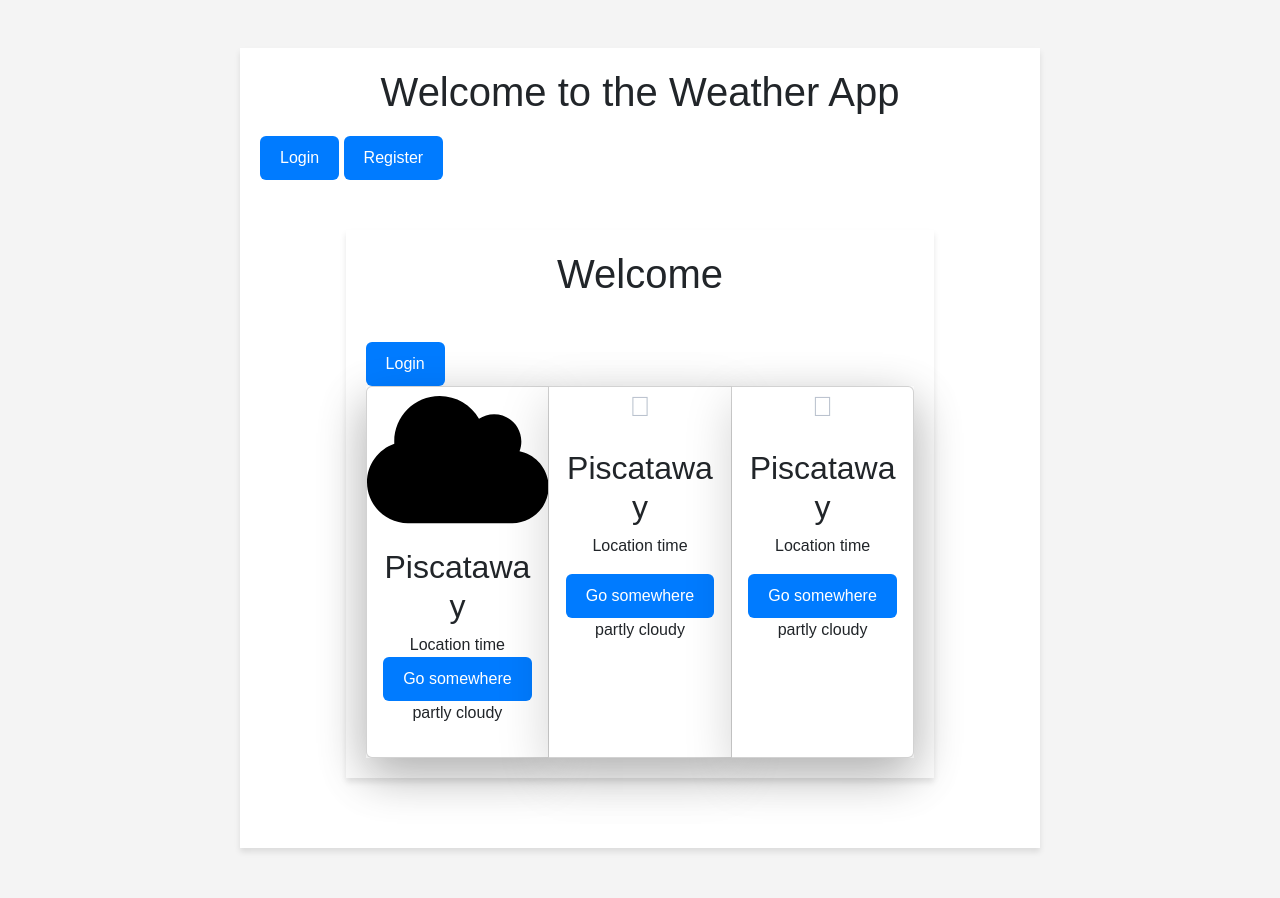
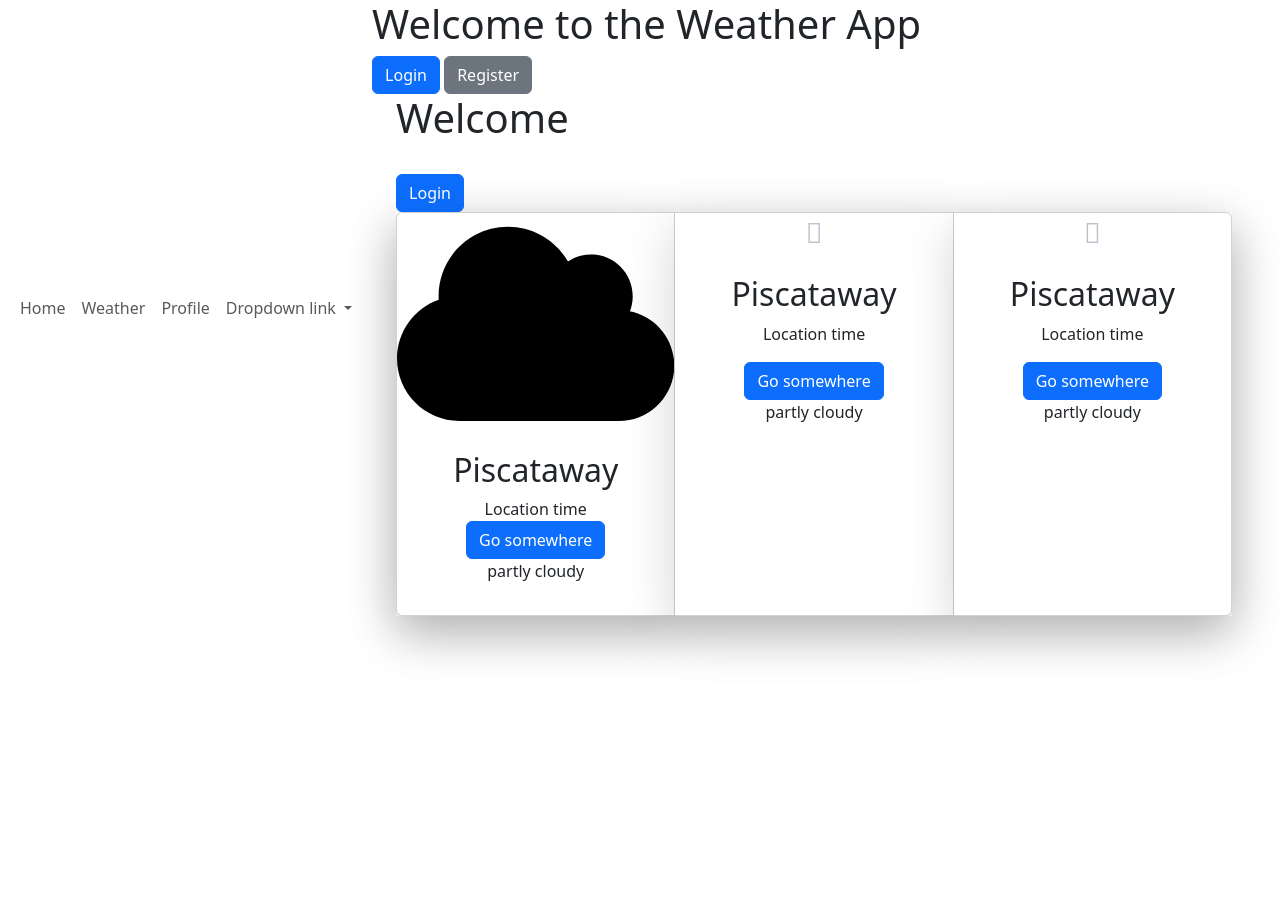
Before and after one commit to nikhildhage/miniproject3ND, a Flask app: page / in a window 1280 px wide. After the commit the page ends 658 px from the top, so only its background shows below. Run offline with Flask 3, Linux system fonts and the light colour scheme; some libraries are stand-ins or nearby versions.

Commit message:
Updated base.html to correct template style. Add Wrapper, Main Container, and Navbar

```diff
--- a/templates/base.html
+++ b/templates/base.html
@@ -4,28 +4,84 @@
     <meta charset="UTF-8">
     <meta name="viewport" content="width=device-width, initial-scale=1.0">
     <title>Weather App</title>
-
     <!-- Latest Bootstrap CSS -->
-    <link href="https://cdn.jsdelivr.net/npm/bootstrap@5.3.2/dist/css/bootstrap.min.css" rel="stylesheet" integrity="sha384-T3c6CoIi6uLrA9TneNEoa7RxnatzjcDSCmG1MXxSR1GAsXEV/Dwwykc2MPK8M2HN" crossorigin="anonymous">
-
+    <link href="https://cdn.jsdelivr.net/npm/bootstrap@5.3.2/dist/css/bootstrap.min.css" rel="stylesheet"
+          integrity="sha384-T3c6CoIi6uLrA9TneNEoa7RxnatzjcDSCmG1MXxSR1GAsXEV/Dwwykc2MPK8M2HN" crossorigin="anonymous">
+    <!-- Bootstrap Icons -->
+    <link rel="stylesheet" href="https://cdn.jsdelivr.net/npm/bootstrap-icons@1.3.0/font/bootstrap-icons.css"/>
     <!-- Latest Font Awesome -->
     <link rel="stylesheet" href="https://cdnjs.cloudflare.com/ajax/libs/font-awesome/6.0.0-beta3/css/all.min.css">
-
-    <!-- Custom CSS -->
-    <link rel="stylesheet" href="{{ url_for('static', filename='css/custom.css') }}">
+     {% block head %}
+        <!--Custom CSS -->
+         <link rel="stylesheet" href="{{ url_for('static',filename="/css/index.css") }}">
+     {% endblock %}
 </head>
 <body>
-
-<div class="container mt-5">
-    {% block content %}
-    {% endblock %}
+<div id="wrapper" class="container-fluid d-flex align-items-center justify-content-center">
+    <!--Navbar -->
+      <nav id="nav" class="navbar navbar-expand-md navbar-expand-lg text-white">
+        <button
+          class="navbar-toggler"
+          type="button"
+          data-toggle="collapse"
+          data-target="#navbarNavDropdown"
+          aria-controls="navbarNavDropdown"
+          aria-expanded="True"
+          aria-label="Toggle navigation"
+        >
+          <span class="navbar-toggler-icon"></span>
+        </button>
+        <div class="collapse navbar-collapse" id="navbarNavDropdown">
+          <ul class="navbar-nav">
+            <li class="nav-item active">
+              <a class="nav-link" href="#"
+                >Home <span class="sr-only">(current)</span></a
+              >
+            </li>
+            <li class="nav-item">
+              <a class="nav-link" href="{{ url_for('weather')}}">Weather</a>
+            </li>
+            <li class="nav-item">
+              <a class="nav-link" href="{{ url_for('profile')}}">Profile</a>
+            </li>
+            <li class="nav-item dropdown">
+              <a
+                class="nav-link dropdown-toggle"
+                href="#"
+                id="navbarDropdownMenuLink"
+                role="button"
+                data-toggle="dropdown"
+                aria-haspopup="true"
+                aria-expanded="false"
+              >
+                Dropdown link
+              </a>
+              <div
+                class="dropdown-menu"
+                aria-labelledby="navbarDropdownMenuLink"
+              >
+                <a class="dropdown-item" href="#">Action</a>
+                <a class="dropdown-item" href="#">Another action</a>
+                <a class="dropdown-item" href="#">Something else here</a>
+              </div>
+            </li>
+          </ul>
+        </div>
+      </nav>
+    <!-- Main page content-->
+    <div id="main" class="container">
+        {% block content %}
+        {% endblock %}
+    </div>
 </div>
-
 <!-- Bootstrap JS Bundle (includes Popper) -->
-<script src="https://cdn.jsdelivr.net/npm/bootstrap@5.3.2/dist/js/bootstrap.bundle.min.js" integrity="sha384-C6RzsynM9kWDrMNeT87bh95OGNyZPhcTNXj1NW7RuBCsyN/o0jlpcV8Qyq46cDfL" crossorigin="anonymous"></script>
-
+<script src="https://cdn.jsdelivr.net/npm/bootstrap@5.3.2/dist/js/bootstrap.bundle.min.js"
+        integrity="sha384-C6RzsynM9kWDrMNeT87bh95OGNyZPhcTNXj1NW7RuBCsyN/o0jlpcV8Qyq46cDfL"
+        crossorigin="anonymous"></script>
 <!-- Bootstrap JS -->
-<script src="https://cdn.jsdelivr.net/npm/bootstrap@5.3.2/dist/js/bootstrap.min.js" integrity="sha384-BBtl+eGJRgqQAUMxJ7pMwbEyER4l1g+O15P+16Ep7Q9Q+zqX6gSbd85u4mG4QzX+" crossorigin="anonymous"></script>
-
+<script src="https://cdn.jsdelivr.net/npm/bootstrap@5.3.2/dist/js/bootstrap.min.js"
+        integrity="sha384-BBtl+eGJRgqQAUMxJ7pMwbEyER4l1g+O15P+16Ep7Q9Q+zqX6gSbd85u4mG4QzX+"
+        crossorigin="anonymous">
+</script>
 </body>
 </html>
```
